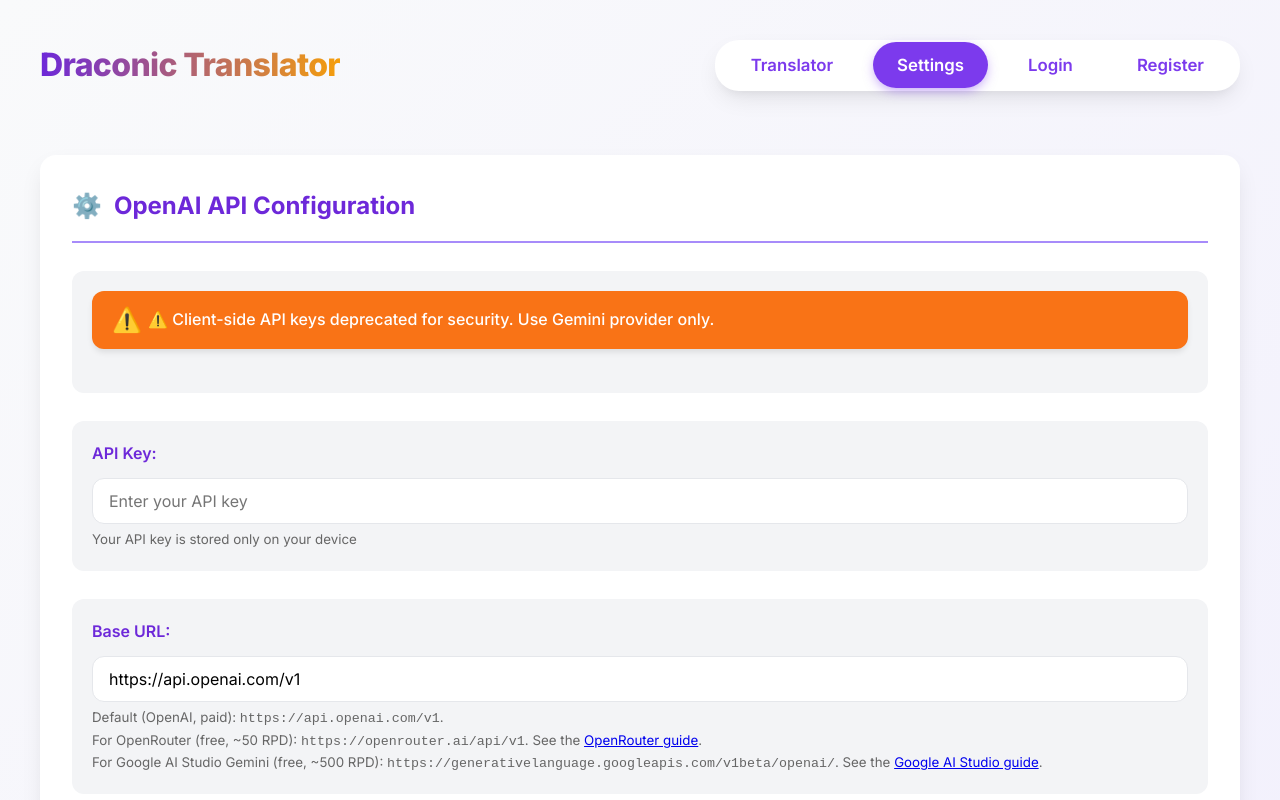
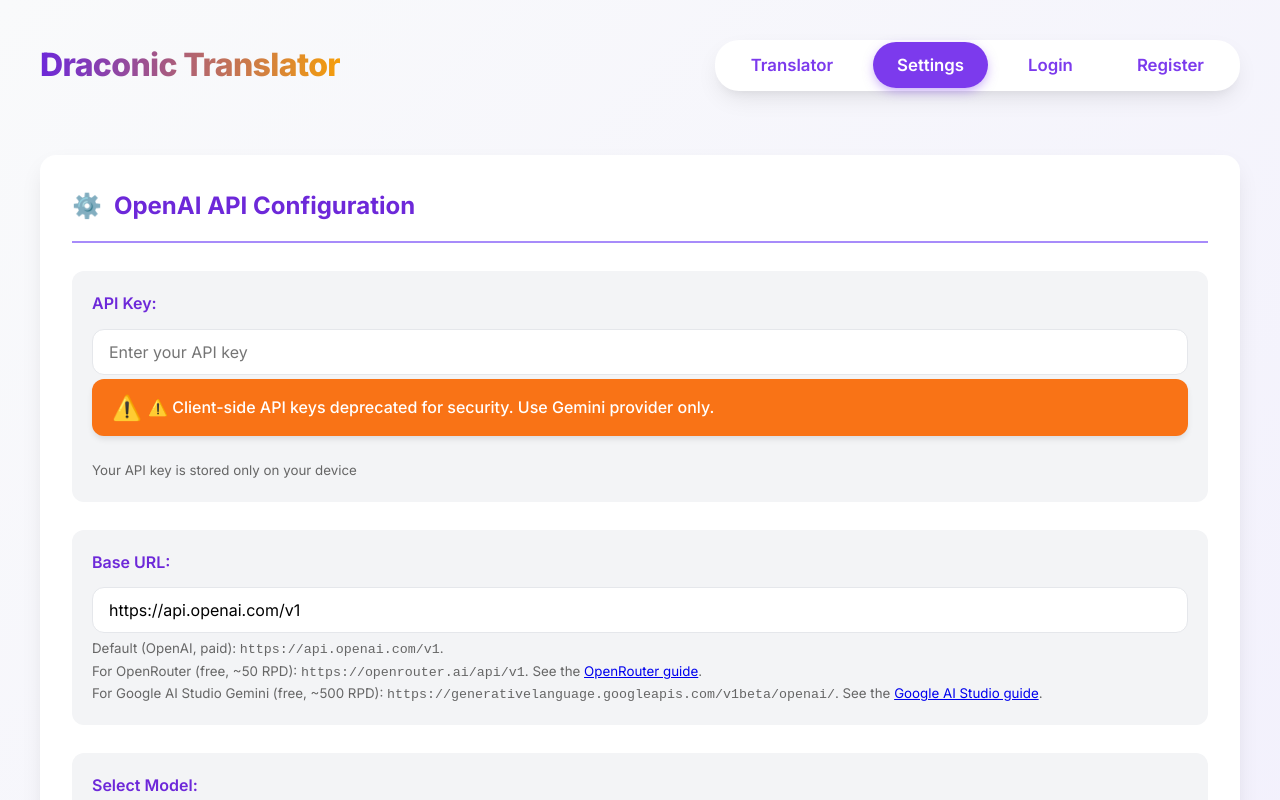
Before and after one commit to supastishn/conlang-translator, a React (Vite) app: page /settings in a window 1280 px wide. Shown: the top 800 px of the page. Built offline with nearby package versions, Linux system fonts and the light colour scheme; no server answers.

Commit message:
fix: remove duplicate API key deprecation warning from settings page

```diff
--- a/src/pages/SettingsPage.jsx
+++ b/src/pages/SettingsPage.jsx
@@ -102,15 +102,14 @@
         <h2>OpenAI API Configuration</h2>
         <form id="api-settings-form" onSubmit={handleSave}>
             <div className="form-group">
-              <div className="warning">
-                ⚠️ Client-side API keys deprecated for security. Use Gemini provider only.
-              </div>
-            </div>
-
-            <div className="form-group">
               <label htmlFor="apiKey">API Key:</label>
               <input type="password" id="apiKey" placeholder="Enter your API key" value={formState.apiKey} onChange={handleChange} />
-              <small>Your API key is stored only on your device</small>
+              <div style={{marginTop: '4px'}}>
+                <div className="warning">
+                  ⚠️ Client-side API keys deprecated for security. Use Gemini provider only.
+                </div>
+                <small>Your API key is stored only on your device</small>
+              </div>
             </div>
             <div className="form-group">
                 <label htmlFor="baseUrl">Base URL:</label>
```
